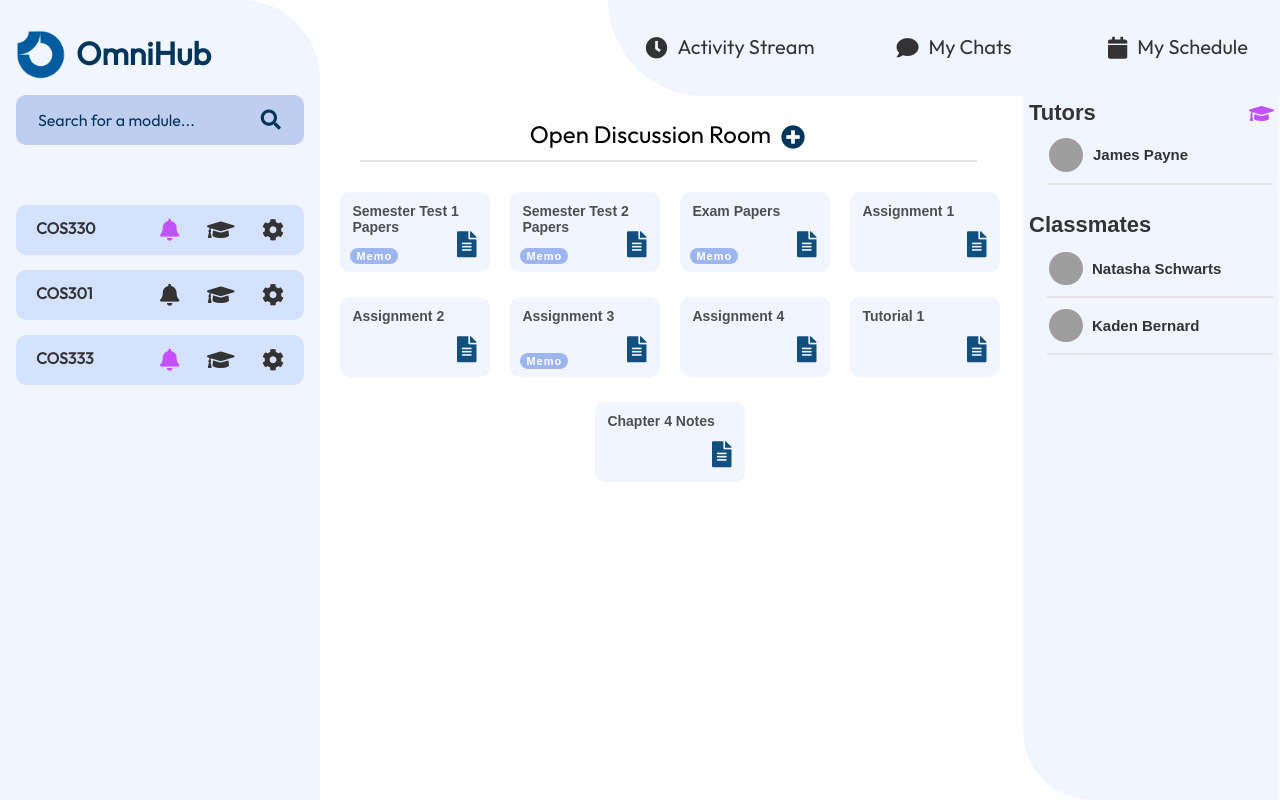
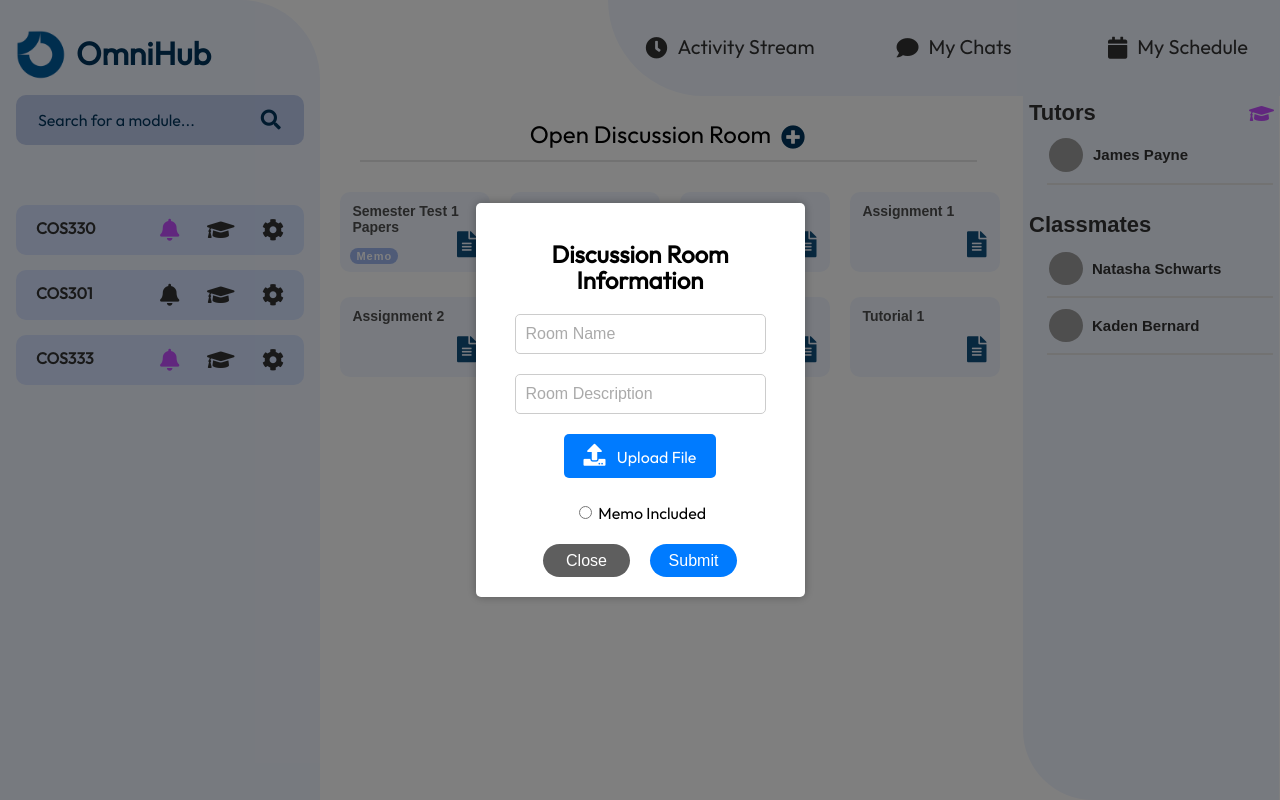
Before and after one commit to SameetKeshav/IMY320_Error-505, an Angular app: page /home in a window 1280 px wide. Built offline with nearby package versions, Linux system fonts and the light colour scheme; grey boxes are pictures that could not be loaded.

Commit message:
file upload

```diff
--- a/package.json
+++ b/package.json
@@ -11,10 +11,12 @@
   "private": true,
   "dependencies": {
     "@angular/animations": "^16.2.0",
+    "@angular/cdk": "^16.2.7",
     "@angular/common": "^16.2.0",
     "@angular/compiler": "^16.2.0",
     "@angular/core": "^16.2.0",
     "@angular/forms": "^16.2.0",
+    "@angular/material": "^16.2.7",
     "@angular/platform-browser": "^16.2.0",
     "@angular/platform-browser-dynamic": "^16.2.0",
     "@angular/router": "^16.2.0",
--- a/src/app/home/home.component.html
+++ b/src/app/home/home.component.html
@@ -528,20 +528,84 @@
         </div>
 
         <!-- module chat rooms -->
+        <!-- <button (click)="showPopup = true">Open Popup</button> -->
+
         <div class="chatroomspage">
-          <div class="roomHeader">
+          <div class="roomHeader" *ngIf="roomsPage">
             <div class="headerInfoContainerOpen">
-              <div class="fileContainer">
+              <div class="fileContainer Open" (click)="showPopup = true">
                 <div class="roomTitleOpen">Open Discussion Room</div>
                 <i
                   class="fas fa-plus-circle"
-                  style="width: 25px; height: 25px; color: #00355c; font-size: 24px; margin-left: 10px; margin-top: 5px;"
+                  style="
+                    width: 25px;
+                    height: 25px;
+                    color: #00355c;
+                    font-size: 24px;
+                    margin-left: 10px;
+                    margin-top: 5px;
+                  "
                 ></i>
               </div>
             </div>
             <div class="headerlineOpen"></div>
           </div>
           <div class="chatroomContainer" *ngIf="roomsPage">
+            <div class="popup" *ngIf="!showPopup">
+              <div class="popup-content">
+                <h2>
+                  Discussion Room <br />
+                  Information
+                </h2>
+                <div class="inputData">
+                  <input
+                    class="custom-input"
+                    type="text"
+                    placeholder="Room Name"
+                  />
+                  <input
+                    class="custom-input"
+                    type="text"
+                    placeholder="Room Description"
+                  />
+
+                  <div class="file-input-container">
+                    <input
+                      type="file"
+                      id="fileInput"
+                      (change)="onFileSelected($event)"
+                    />
+                    <label for="fileInput" class="file-input-label">
+                      <i class="fa fa-upload" style="margin-right: 8px;"></i> Upload File
+                    </label>
+                    <div class="selected-file-name">{{ selectedFileName }}</div>
+                  </div>
+
+                  <label>
+                    <input
+                      type="radio"
+                      name="memo"
+                      value="true"
+                      [(ngModel)]="hasMemo"
+                    />
+                    Memo Included
+                  </label>
+                  <div>
+                    <button
+                      style="margin-right: 20px; background: #5e5e5e"
+                      class="closeBtn"
+                      (click)="showPopup = false"
+                    >
+                      Close
+                    </button>
+                    <button class="closeBtn" (click)="showPopup = false">
+                      Submit
+                    </button>
+                  </div>
+                </div>
+              </div>
+            </div>
+
             <div *ngFor="let moduleRoom of chatrooms">
               <div class="modulechatroom" (click)="openChatRoom(moduleRoom.id)">
                 <div class="scheduleContainerModule">
@@ -707,6 +771,7 @@
           </div>
           <div class="headerline"></div>
         </div>
+        <!-- app.component.html -->
 
         <div class="messagesDM" *ngIf="!request">
           <div class="messagesContainer">
--- a/src/app/home/home.component.scss
+++ b/src/app/home/home.component.scss
@@ -508,6 +508,9 @@ html {
 .headerInfoContainerOpen {
   display: flex;
   justify-content: center;
+}
+
+.Open{
   cursor: pointer;
 }
 
@@ -583,7 +586,7 @@ html {
   position: absolute;
   overflow: auto;
   //   left: 25%;
-  top: 140px;
+  top: 25%;
   font-family: Inter, sans-serif;
 }
 
@@ -1633,3 +1636,105 @@ html {
   transform-origin: 0 0;
   border: 1px #e5e5e5 solid;
 }
+
+/* app.component.css */
+.popup {
+  position: fixed;
+  top: 0;
+  left: 0;
+  width: 100%;
+  height: 100%;
+  background-color: rgba(0, 0, 0, 0.5); /* Semi-transparent background */
+  display: flex;
+  justify-content: center;
+  align-items: center;
+  z-index: 1000;
+  // display: none; /* Initially hidden */
+}
+
+.popup-content {
+  background-color: white;
+  padding: 20px;
+  border-radius: 5px;
+  box-shadow: 0 0 10px rgba(0, 0, 0, 0.3);
+  text-align: center;
+  padding-left: 50px;
+  padding-right: 50px;
+}
+
+.closeBtn {
+  width: 87px;
+  height: 33px;
+  //   left: 333px;
+  // margin-left: 320px;
+  // top: 290px;
+  // position: absolute;
+  background: #007bff;
+  border-radius: 50px;
+  font-family: Outfit, sans-serif;
+  border: none;
+  font-size: 16px;
+  color: white;
+  cursor: pointer;
+}
+
+.inputData {
+  display: flex;
+  flex-direction: column;
+  justify-content: center;
+  align-items: center;
+  gap: 20px;
+}
+
+.custom-input {
+  width: 100%;
+  padding: 10px;
+  border: 1px solid #ccc;
+  border-radius: 5px;
+  font-size: 16px;
+  outline: none;
+  transition: border-color 0.2s ease-in-out;
+}
+
+.custom-input::placeholder {
+  color: #aaa;
+}
+
+.custom-input:focus {
+  border-color: #007bff;
+  box-shadow: 0 0 2px #1f262e;
+}
+
+/* app.component.css */
+.file-input-container {
+  position: relative;
+  overflow: hidden;
+  display: inline-block;
+}
+
+#fileInput {
+  position: absolute;
+  top: 0;
+  left: 0;
+  width: 100%;
+  height: 100%;
+  opacity: 0;
+  cursor: pointer;
+}
+
+.file-input-label {
+  display: inline-block;
+  padding: 10px 20px;
+  background-color: #007bff;
+  color: #fff;
+  border: none;
+  border-radius: 5px;
+  cursor: pointer;
+}
+
+.selected-file-name {
+  font-size: 12px;
+  margin-top: 5px;
+  text-align: center;
+  color: #555;
+}
--- a/src/app/home/home.component.ts
+++ b/src/app/home/home.component.ts
@@ -1,11 +1,16 @@
-import { Component } from '@angular/core';
 import * as activityData from '../../data/activityStream.json';
 // import * as chatData from '../../data/chatList.json'
 import * as scheduleData from '../../data/scheduleData.json';
 import * as moduleChatData from '../../data/moduleChat.json';
 import * as tutorChatData from '../../data/tutorChat.json';
 import * as classChatData from '../../data/classmateChat.json';
-import * as cos330ChatList from '../../data/cos330ChatList.json';
+import {Component, Inject} from '@angular/core';
+
+export interface DialogData {
+  animal: string;
+  name: string;
+}
+
 
 @Component({
   selector: 'app-home',
@@ -42,6 +47,8 @@ export class HomeComponent {
   days: string[] = [];
   days2: number[] = [];
   showModules = true;
+  showPopup = false;
+  hasMemo = false;
   allOptions = [
     'COS341',
     'COS332',
@@ -500,4 +507,18 @@ export class HomeComponent {
     window.URL.revokeObjectURL(url);
   }
 
+  selectedFileName: string = '';
+
+  onFileSelected(event: any): void {
+    const selectedFile = event.target.files[0];
+
+    if (selectedFile) {
+      this.selectedFileName = selectedFile.name;
+
+      console.log('Selected file:', selectedFile);
+    } else {
+      this.selectedFileName = '';
+    }
+  }
+
 }
```
Also changed, not shown: 2 other files (tests, documents, lock files or other folders).
